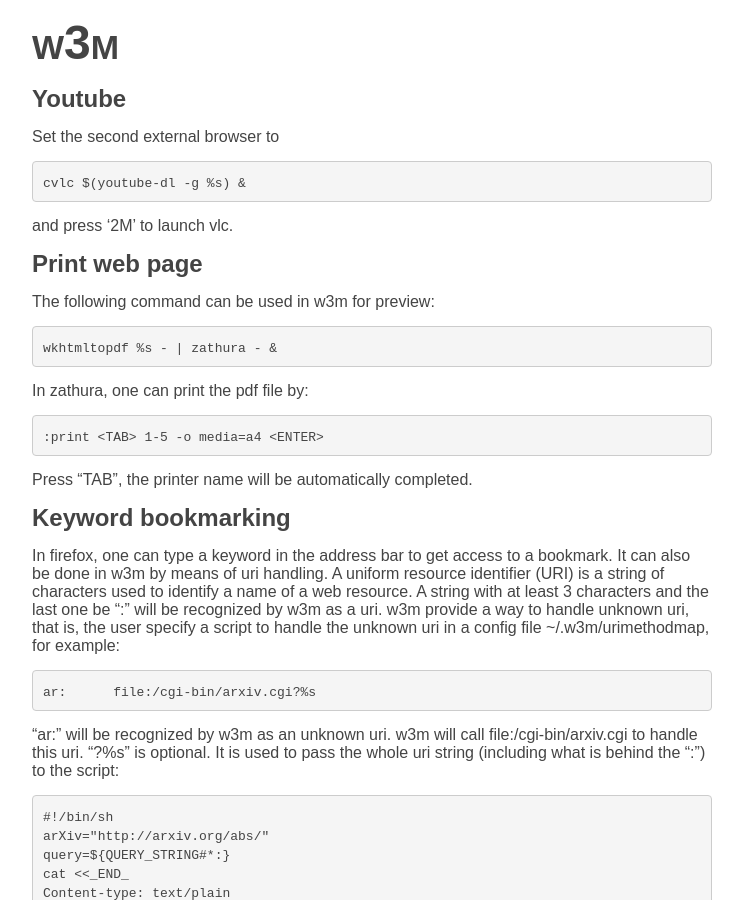
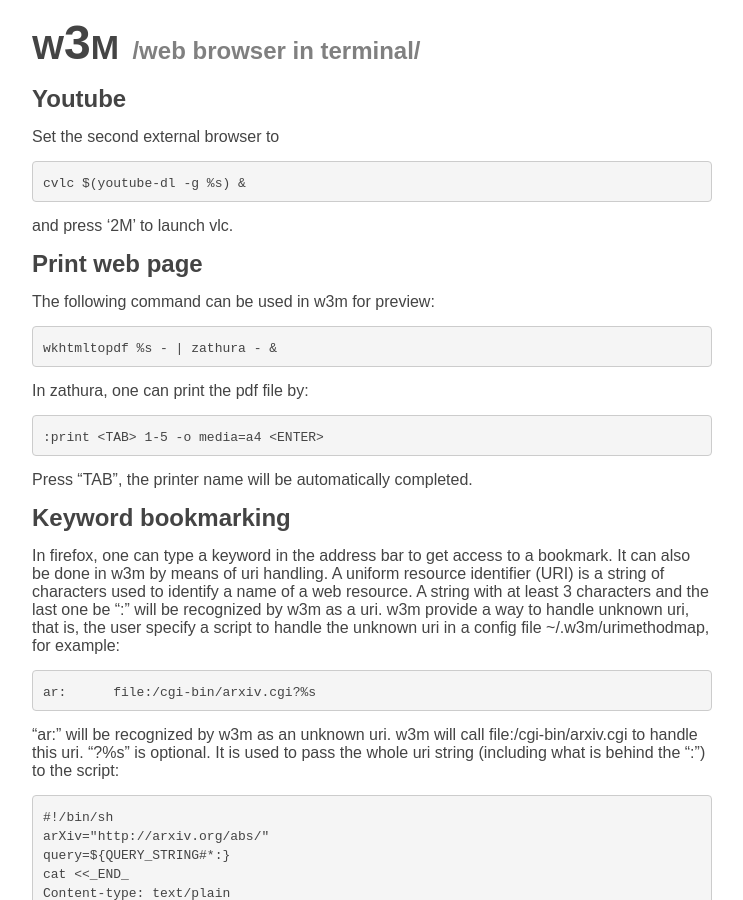
Before and after one commit to jintonic/jintonic.github.io, a Jekyll site: the page built from cs/w3m/index.md, in a window 1280 px wide and 900 px high. Shown: the whole window, without its empty margins (268-1011 px from the left). Built offline with Jekyll 4.4.1, drawn with Linux system fonts in a browser that asks for light colours; comment, search, counter and statistics services are not loaded.

Commit message:
addd subtitle

```diff
--- a/cs/w3m/index.md
+++ b/cs/w3m/index.md
@@ -2,6 +2,7 @@
 layout: note
 category: cs
 title: w3m
+subtitle: web browser in terminal
 ---
 
 Youtube
```
